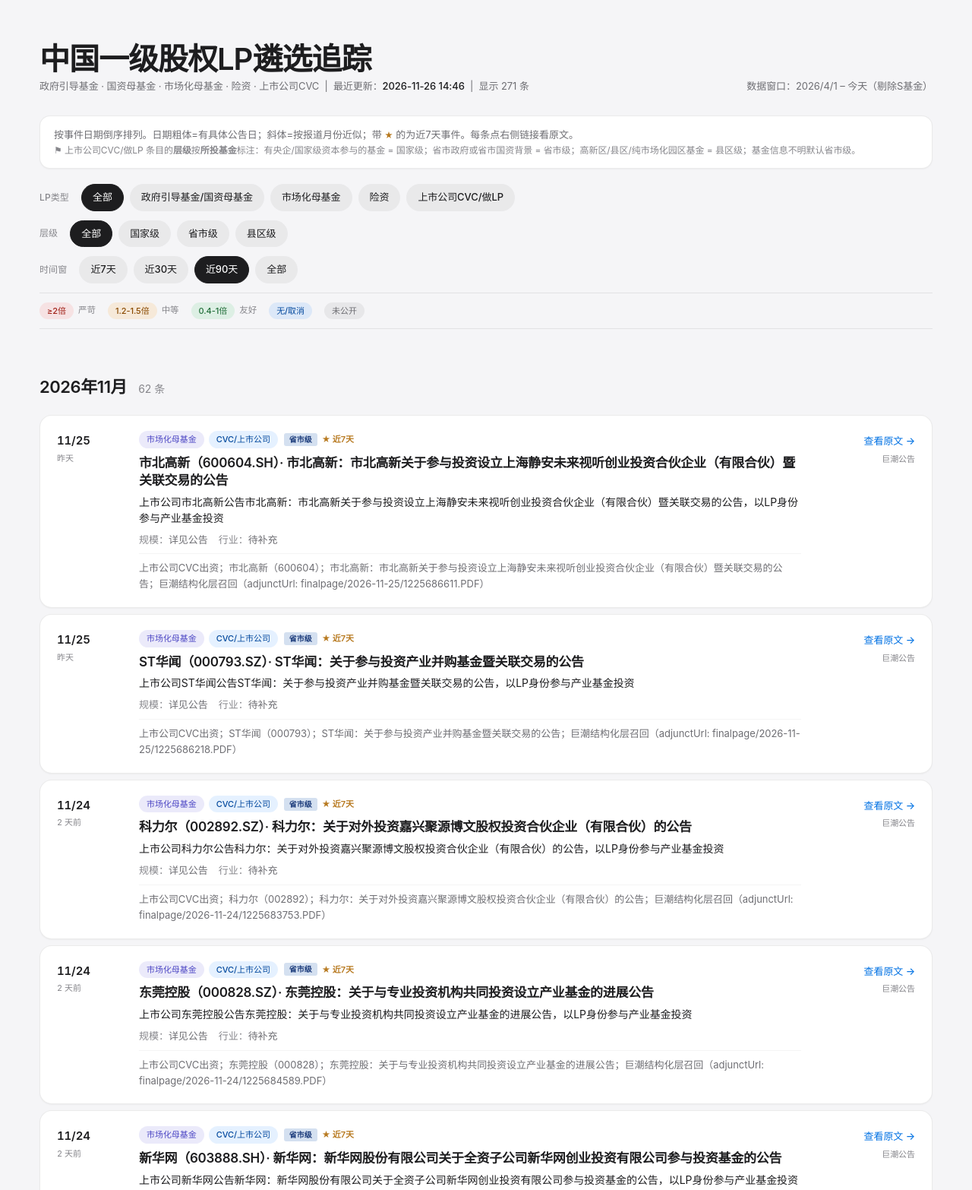
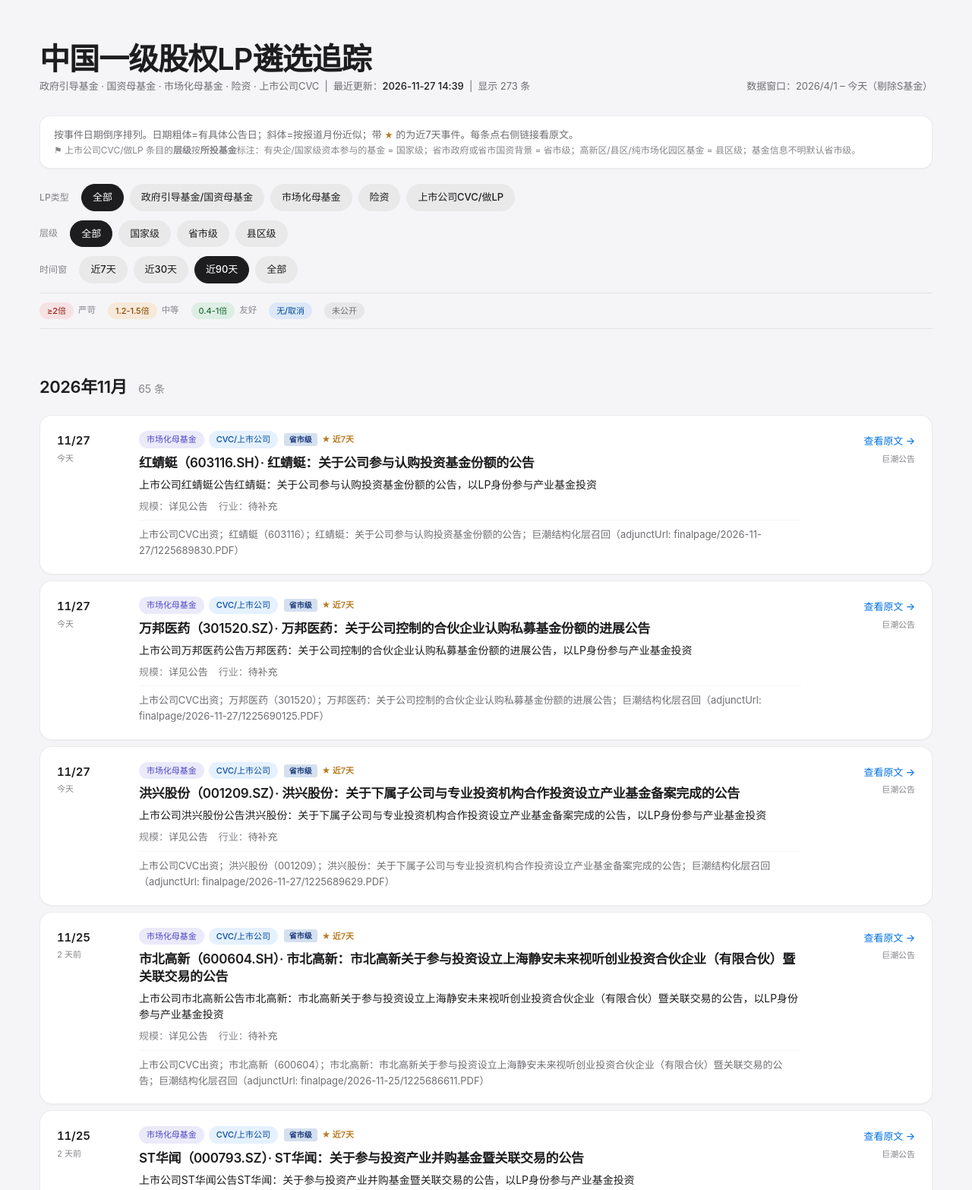
Before and after one commit to ylin23-commits/lp-tracker, a plain HTML site: page docs/index.html in a window 1280 px wide. Shown: the top 1566 px of the page at 76% size. Drawn offline with Linux system fonts and the light colour scheme.

Commit message:
chore: daily refresh 2026-11-27 14:39

```diff
--- a/docs/index.html
+++ b/docs/index.html
@@ -426,8 +426,11 @@ footer code {
 
 <script>
 const DATA = {
-  lastUpdated: "2026-11-26 14:46",
+  lastUpdated: "2026-11-27 14:39",
   rows: [
+    { date: "2026-11-27", precise: true, cat: "market", level: "provincial", name: "红蜻蜓（603116.SH）· 红蜻蜓：关于公司参与认购投资基金份额的公告", action: "上市公司红蜻蜓公告红蜻蜓：关于公司参与认购投资基金份额的公告，以LP身份参与产业基金投资", size: "详见公告", fbType: "none", fbText: "CVC/上市公司", detail: "上市公司CVC出资；红蜻蜓（603116）；红蜻蜓：关于公司参与认购投资基金份额的公告；巨潮结构化层召回（adjunctUrl: finalpage/2026-11-27/1225689830.PDF）", industry: "待补充", url: "http://static.cninfo.com.cn/finalpage/2026-11-27/1225689830.PDF", urlLabel: "巨潮公告" },
+    { date: "2026-11-27", precise: true, cat: "market", level: "provincial", name: "万邦医药（301520.SZ）· 万邦医药：关于公司控制的合伙企业认购私募基金份额的进展公告", action: "上市公司万邦医药公告万邦医药：关于公司控制的合伙企业认购私募基金份额的进展公告，以LP身份参与产业基金投资", size: "详见公告", fbType: "none", fbText: "CVC/上市公司", detail: "上市公司CVC出资；万邦医药（301520）；万邦医药：关于公司控制的合伙企业认购私募基金份额的进展公告；巨潮结构化层召回（adjunctUrl: finalpage/2026-11-27/1225690125.PDF）", industry: "待补充", url: "http://static.cninfo.com.cn/finalpage/2026-11-27/1225690125.PDF", urlLabel: "巨潮公告" },
+    { date: "2026-11-27", precise: true, cat: "market", level: "provincial", name: "洪兴股份（001209.SZ）· 洪兴股份：关于下属子公司与专业投资机构合作投资设立产业基金备案完成的公告", action: "上市公司洪兴股份公告洪兴股份：关于下属子公司与专业投资机构合作投资设立产业基金备案完成的公告，以LP身份参与产业基金投资", size: "详见公告", fbType: "none", fbText: "CVC/上市公司", detail: "上市公司CVC出资；洪兴股份（001209）；洪兴股份：关于下属子公司与专业投资机构合作投资设立产业基金备案完成的公告；巨潮结构化层召回（adjunctUrl: finalpage/2026-11-27/1225689629.PDF）", industry: "待补充", url: "http://static.cninfo.com.cn/finalpage/2026-11-27/1225689629.PDF", urlLabel: "巨潮公告" },
     { date: "2026-11-25", precise: true, cat: "market", level: "provincial", name: "市北高新（600604.SH）· 市北高新：市北高新关于参与投资设立上海静安未来视听创业投资合伙企业（有限合伙）暨关联交易的公告", action: "上市公司市北高新公告市北高新：市北高新关于参与投资设立上海静安未来视听创业投资合伙企业（有限合伙）暨关联交易的公告，以LP身份参与产业基金投资", size: "详见公告", fbType: "none", fbText: "CVC/上市公司", detail: "上市公司CVC出资；市北高新（600604）；市北高新：市北高新关于参与投资设立上海静安未来视听创业投资合伙企业（有限合伙）暨关联交易的公告；巨潮结构化层召回（adjunctUrl: finalpage/2026-11-25/1225686611.PDF）", industry: "待补充", url: "http://static.cninfo.com.cn/finalpage/2026-11-25/1225686611.PDF", urlLabel: "巨潮公告" },
     { date: "2026-11-25", precise: true, cat: "market", level: "provincial", name: "ST华闻（000793.SZ）· ST华闻：关于参与投资产业并购基金暨关联交易的公告", action: "上市公司ST华闻公告ST华闻：关于参与投资产业并购基金暨关联交易的公告，以LP身份参与产业基金投资", size: "详见公告", fbType: "none", fbText: "CVC/上市公司", detail: "上市公司CVC出资；ST华闻（000793）；ST华闻：关于参与投资产业并购基金暨关联交易的公告；巨潮结构化层召回（adjunctUrl: finalpage/2026-11-25/1225686218.PDF）", industry: "待补充", url: "http://static.cninfo.com.cn/finalpage/2026-11-25/1225686218.PDF", urlLabel: "巨潮公告" },
     { date: "2026-11-24", precise: true, cat: "market", level: "provincial", name: "科力尔（002892.SZ）· 科力尔：关于对外投资嘉兴聚源博文股权投资合伙企业（有限合伙）的公告", action: "上市公司科力尔公告科力尔：关于对外投资嘉兴聚源博文股权投资合伙企业（有限合伙）的公告，以LP身份参与产业基金投资", size: "详见公告", fbType: "none", fbText: "CVC/上市公司", detail: "上市公司CVC出资；科力尔（002892）；科力尔：关于对外投资嘉兴聚源博文股权投资合伙企业（有限合伙）的公告；巨潮结构化层召回（adjunctUrl: finalpage/2026-11-24/1225683753.PDF）", industry: "待补充", url: "http://static.cninfo.com.cn/finalpage/2026-11-24/1225683753.PDF", urlLabel: "巨潮公告" },
@@ -1733,7 +1736,7 @@ const CAT_META = {
 };
 
 let filters = { cat: "all", lvl: "all", window: "90" };
-const TODAY = new Date("2026-11-26");
+const TODAY = new Date("2026-11-27");
 const SEVEN_DAYS_AGO = new Date(TODAY); SEVEN_DAYS_AGO.setDate(TODAY.getDate() - 7);
 
 function daysAgo(dateStr) {
```
